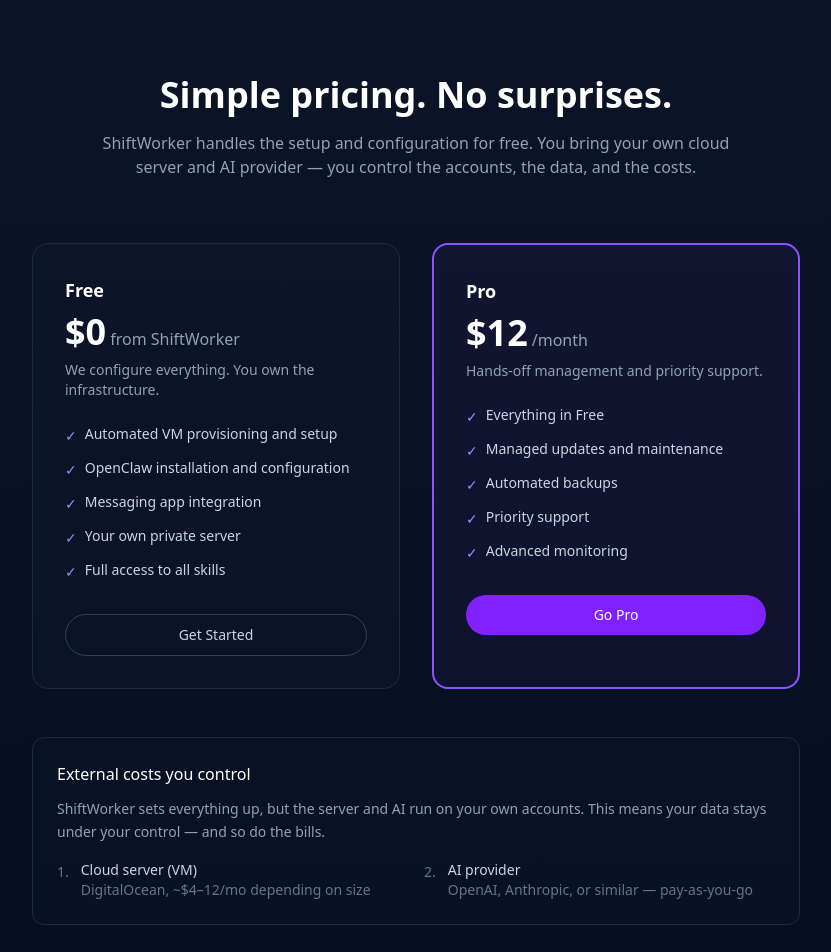
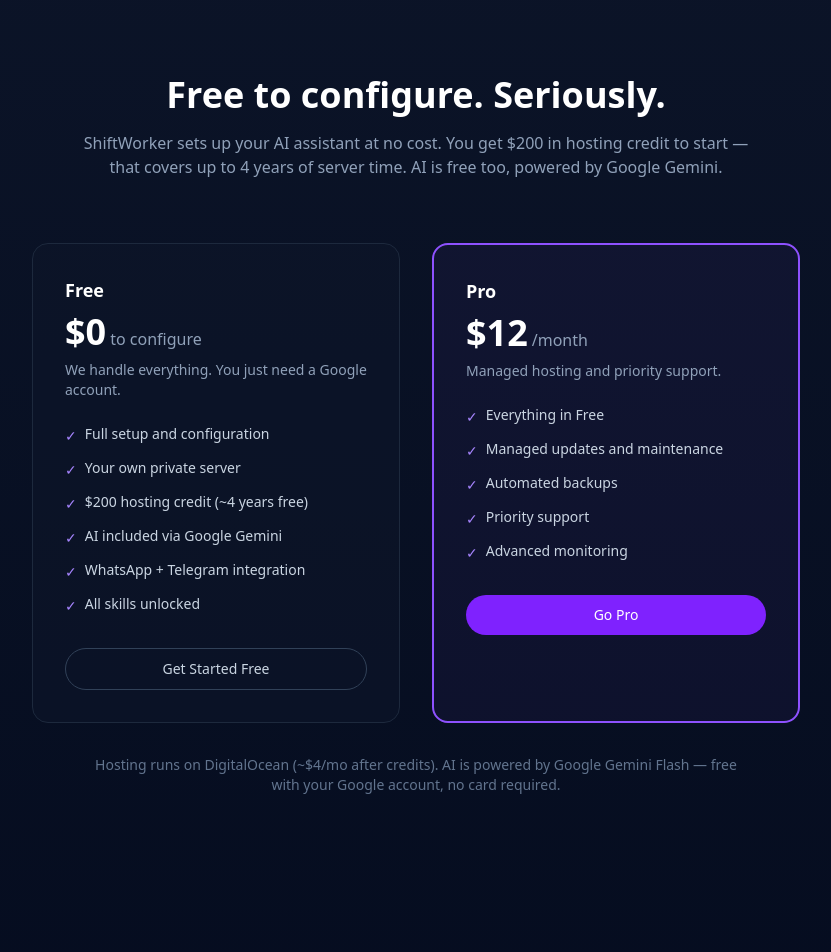
Before and after one commit to jemustain/openclaw-saas, a Next.js app in the folder apps/web/: page / in a window 1280 px wide. Shown: the part 3140-4092 px from the top of the page, without its empty margins (224-1055 px from the left). Built offline with nearby package versions, Linux system fonts and the light colour scheme; no server answers.

Commit message:
Update pricing: free with 00 DO credit + Google Gemini, keep 2/mo Pro tier

```diff
--- a/apps/web/src/app/page.tsx
+++ b/apps/web/src/app/page.tsx
@@ -234,27 +234,31 @@
       {/* Pricing */}
       <section id="pricing" className="mx-auto max-w-5xl px-6 py-24">
         <h2 className="text-center text-3xl font-bold sm:text-4xl mb-4">
-          Simple pricing. No surprises.
+          Free to configure. Seriously.
         </h2>
         <p className="text-center text-slate-400 max-w-2xl mx-auto mb-16">
-          ShiftWorker handles the setup and configuration for free.
-          You bring your own cloud server and AI provider — you control the accounts, the data, and the costs.
+          ShiftWorker sets up your AI assistant at no cost. You get $200 in
+          hosting credit to start — that covers up to 4 years of server time.
+          AI is free too, powered by Google Gemini.
         </p>
         <div className="grid gap-8 sm:grid-cols-2 max-w-3xl mx-auto">
           <div className="rounded-2xl border border-slate-800 bg-slate-900/50 p-8">
             <h3 className="text-lg font-semibold">Free</h3>
             <div className="mt-2 flex items-baseline gap-1">
               <span className="text-4xl font-bold">$0</span>
-              <span className="text-slate-400">from ShiftWorker</span>
+              <span className="text-slate-400">to configure</span>
             </div>
-            <p className="mt-2 text-sm text-slate-400">We configure everything. You own the infrastructure.</p>
+            <p className="mt-2 text-sm text-slate-400">
+              We handle everything. You just need a Google account.
+            </p>
             <ul className="mt-6 space-y-3">
               {[
-                "Automated VM provisioning and setup",
-                "OpenClaw installation and configuration",
-                "Messaging app integration",
+                "Full setup and configuration",
                 "Your own private server",
-                "Full access to all skills",
+                "$200 hosting credit (~4 years free)",
+                "AI included via Google Gemini",
+                "WhatsApp + Telegram integration",
+                "All skills unlocked",
               ].map((f) => (
                 <li key={f} className="flex items-start gap-2 text-sm text-slate-300">
                   <span className="text-violet-400 mt-0.5">✓</span>
@@ -266,7 +270,7 @@
               href="#get-started"
               className="mt-8 block w-full rounded-full py-2.5 text-sm font-medium text-center border border-slate-700 text-slate-300 hover:border-slate-500 hover:text-white transition"
             >
-              Get Started
+              Get Started Free
             </a>
           </div>
           <div className="rounded-2xl border-2 border-violet-500 bg-violet-500/5 p-8">
@@ -275,7 +279,7 @@
               <span className="text-4xl font-bold">$12</span>
               <span className="text-slate-400">/month</span>
             </div>
-            <p className="mt-2 text-sm text-slate-400">Hands-off management and priority support.</p>
+            <p className="mt-2 text-sm text-slate-400">Managed hosting and priority support.</p>
             <ul className="mt-6 space-y-3">
               {[
                 "Everything in Free",
@@ -298,29 +302,10 @@
             </a>
           </div>
         </div>
-        <div className="mt-12 rounded-xl border border-slate-800 bg-slate-900/30 p-6 max-w-3xl mx-auto">
-          <h4 className="font-medium mb-3">External costs you control</h4>
-          <p className="text-sm text-slate-400 leading-relaxed mb-4">
-            ShiftWorker sets everything up, but the server and AI run on your own accounts.
-            This means your data stays under your control — and so do the bills.
-          </p>
-          <div className="grid gap-4 sm:grid-cols-2 text-sm">
-            <div className="flex items-start gap-3">
-              <span className="text-slate-500 mt-0.5">1.</span>
-              <div>
-                <p className="text-slate-300 font-medium">Cloud server (VM)</p>
-                <p className="text-slate-500">DigitalOcean, ~$4–12/mo depending on size</p>
-              </div>
-            </div>
-            <div className="flex items-start gap-3">
-              <span className="text-slate-500 mt-0.5">2.</span>
-              <div>
-                <p className="text-slate-300 font-medium">AI provider</p>
-                <p className="text-slate-500">OpenAI, Anthropic, or similar — pay-as-you-go</p>
-              </div>
-            </div>
-          </div>
-        </div>
+        <p className="mt-8 text-center text-sm text-slate-500 max-w-2xl mx-auto">
+          Hosting runs on DigitalOcean (~$4/mo after credits). AI is powered by
+          Google Gemini Flash — free with your Google account, no card required.
+        </p>
       </section>
 
       {/* FAQ */}
```
